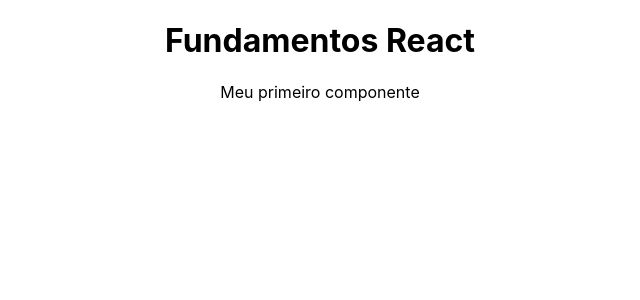
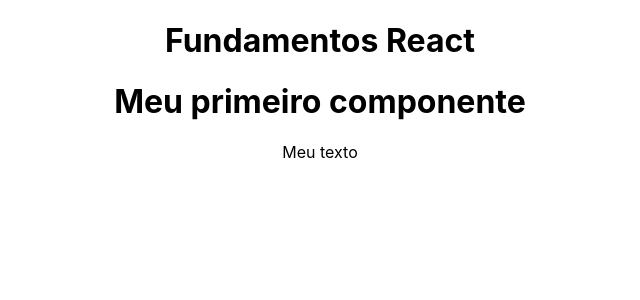
Before and after one commit to NoScandalize/React, a React (Create React App) app in the folder 2_FUNDAMENTOS/fundamentos/: page / in a window 1280 px wide. Shown: the top 300 px of the page, without its empty margins (320-960 px from the left). Built offline with nearby package versions, Linux system fonts and the light colour scheme.

Commit message:
Update v1.2.3
- Fundamentos: Conhecendo o JSX

```diff
--- a/2_FUNDAMENTOS/fundamentos/src/components/FirstComponent.js
+++ b/2_FUNDAMENTOS/fundamentos/src/components/FirstComponent.js
@@ -1,7 +1,8 @@
 const FirstComponent = () => {
     return (
         <div>
-            <p>Meu primeiro componente</p>
+            <h1>Meu primeiro componente</h1>
+            <p className="teste">Meu texto</p>
         </div>
     )
 }
```
